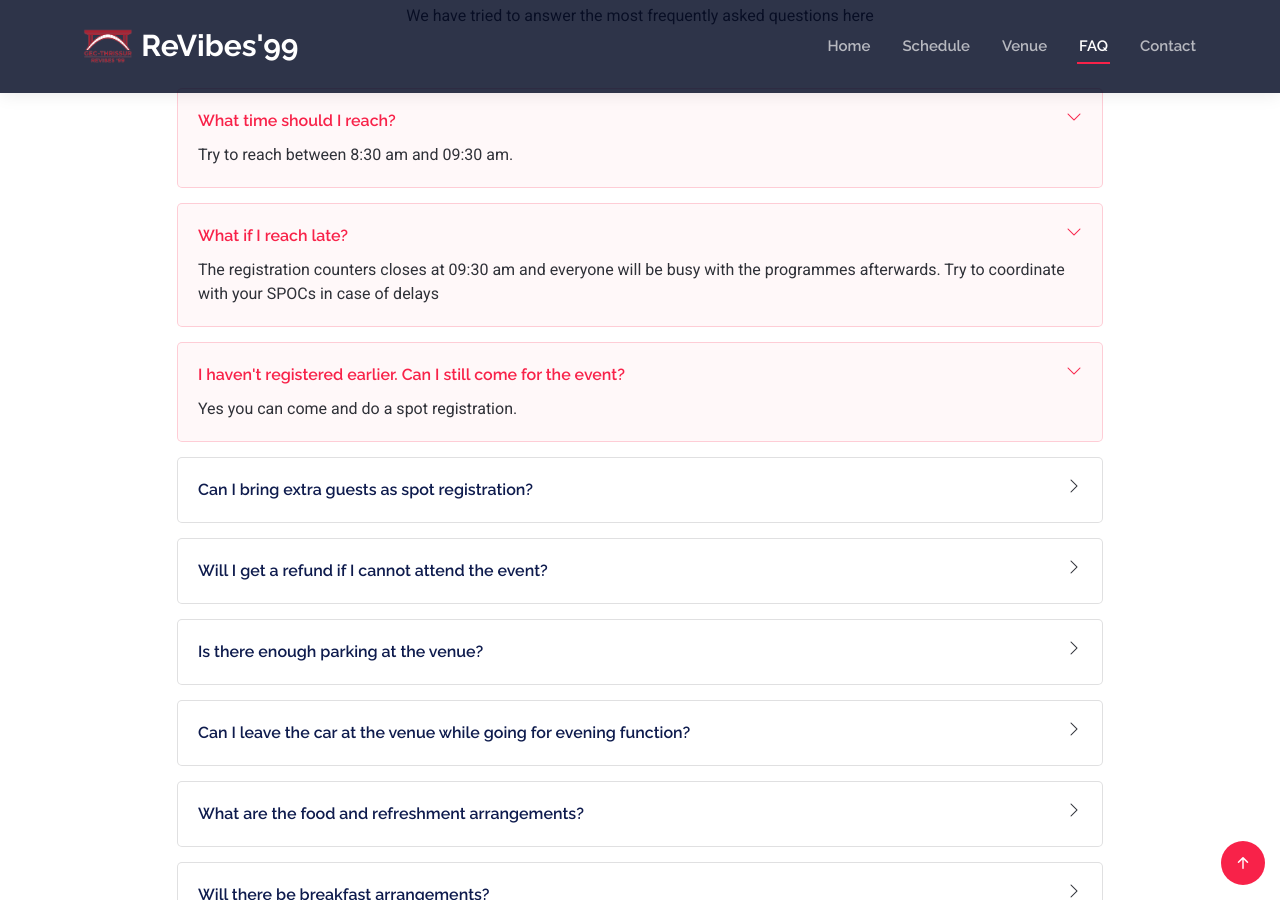
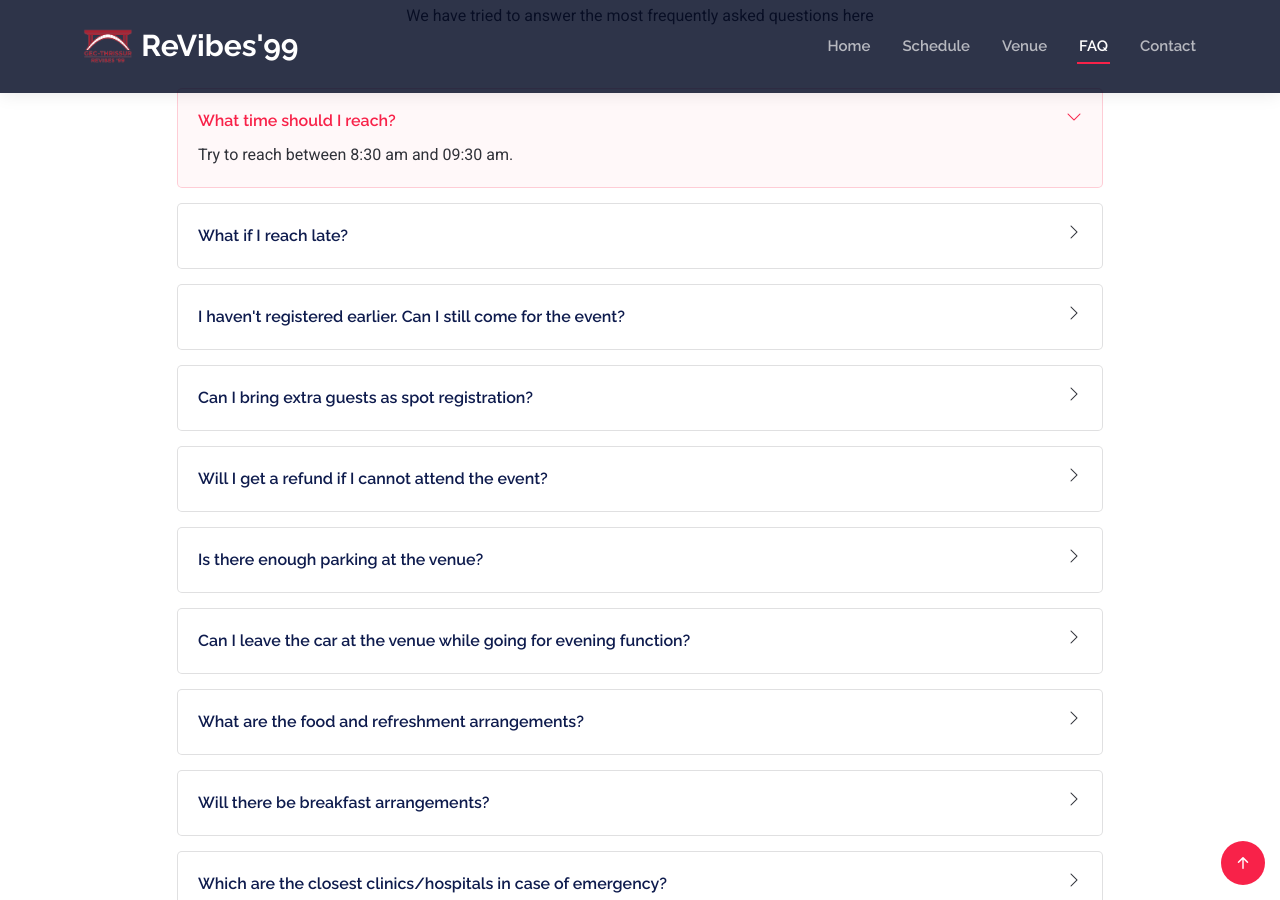
Before and after one commit to dhanyacm/revibes99, a Jekyll site: the page built from index.html, in a window 1280 px wide and 900 px high, scrolled down 3018 px. Built offline with Jekyll 4.4.1, drawn with Linux system fonts in a browser that asks for light colours.

Commit message:
Update index.html

```diff
--- a/index.html
+++ b/index.html
@@ -285,7 +285,6 @@ frontpage: true
 
             <div class="faq-container">
 
-
 		<div class="faq-item faq-active">
                 <h3>What time should I reach?</h3>
                 <div class="faq-content">
@@ -294,7 +293,7 @@ frontpage: true
                 <i class="faq-toggle bi bi-chevron-right"></i>
               </div><!-- End Faq item-->
 
-		<div class="faq-item faq-active">
+		<div class="faq-item">
                 <h3>What if I reach late?</h3>
                 <div class="faq-content">
                   <p>The registration counters closes at 09:30 am and everyone will be busy with the programmes afterwards. Try to coordinate with your SPOCs in case of delays </p>
@@ -302,7 +301,7 @@ frontpage: true
                 <i class="faq-toggle bi bi-chevron-right"></i>
               </div><!-- End Faq item-->
 
-              <div class="faq-item faq-active">
+              <div class="faq-item">
                 <h3>I haven't registered earlier. Can I still come for the event?</h3>
                 <div class="faq-content">
                   <p>Yes you can come and do a spot registration.</p>
```
